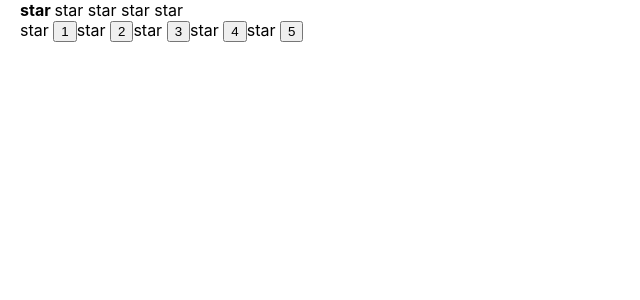
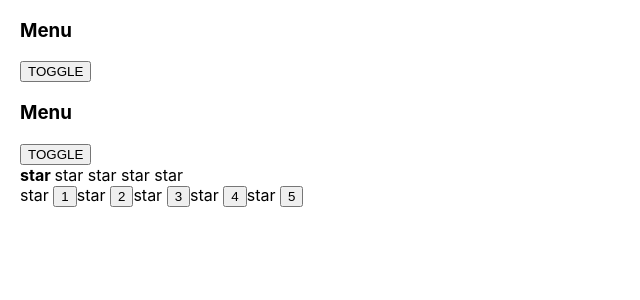
Before and after one commit to hellpains/react-kabzda-kak-prosto, a React (Create React App) app: page / in a window 1280 px wide. Shown: the top 300 px of the page, without its empty margins (0-640 px from the left). Built offline with nearby package versions, Linux system fonts and the light colour scheme.

Commit message:
'lesson-7'

```diff
--- a/src/App.tsx
+++ b/src/App.tsx
@@ -1,4 +1,4 @@
-import React from 'react';
+import React, {useState} from 'react';
 import './App.css';
 import {Rating} from "./components/Rating/Rating";
 import {UncontrolledRating} from "./components/UncontrolledRating/UncontrolledRating";
@@ -7,13 +7,15 @@ import {UncontrolledAccordion} from "./components/UncontrolledAccordion/Uncontro
 import {OnOff} from "./components/OnOff/OnOff";
 
 function App() {
-    console.log('App rendering')
+    let [value,setValue]=useState(0)
+    let [collapsed, setCollapsed] = useState(true)
+
     return (
         <div className="App">
             {/*<PageTitle title={'This is APP component'}/>*/}
 
-            {/*<Accordion titleValue={'Menu'} collapsed={true}/>*/}
-            {/*<UncontrolledAccordion titleValue={'Menu'} />*/}
+            <Accordion titleValue={'Menu'} collapsed={true}/>
+            <UncontrolledAccordion titleValue={'Menu'} />
 
             <Rating value={1} />
             <UncontrolledRating />
--- a/src/components/Accordion/Accordion.tsx
+++ b/src/components/Accordion/Accordion.tsx
@@ -9,7 +9,7 @@ export const Accordion = (props: AccordionPropsType) => {
     console.log('Accordion rendering')
     return (
         <div>
-            <AccordionTitle title={props.titleValue}/>
+            <AccordionTitle title={props.titleValue}/><button>TOGGLE</button>
             {!props.collapsed && <AccordionBody/>}
         </div>
     )
--- a/src/components/UncontrolledRating/UncontrolledRating.tsx
+++ b/src/components/UncontrolledRating/UncontrolledRating.tsx
@@ -3,7 +3,7 @@ import React, {useState} from "react";
 
 
 type UncontrolledRatingPropsType = {
-    // value: 0 | 1 | 2 | 3 | 4 | 5
+
 }
 
 export const UncontrolledRating = (props: UncontrolledRatingPropsType) => {
@@ -27,9 +27,6 @@ type StarPropsType = {
 }
 const Star = (props: StarPropsType) => {
     console.log('Star rendering')
-    if (props.selected) {
-        return <span><b>star </b></span>
-    } else {
-        return <span>star </span>
-    }
+
+    return <span>{props.selected?  <b>star </b>:'star '}</span>
 }
```
Also changed, not shown: src/components/UncontrolledAccordion/UncontrolledAccordion.tsx (+11 -2 lines).
